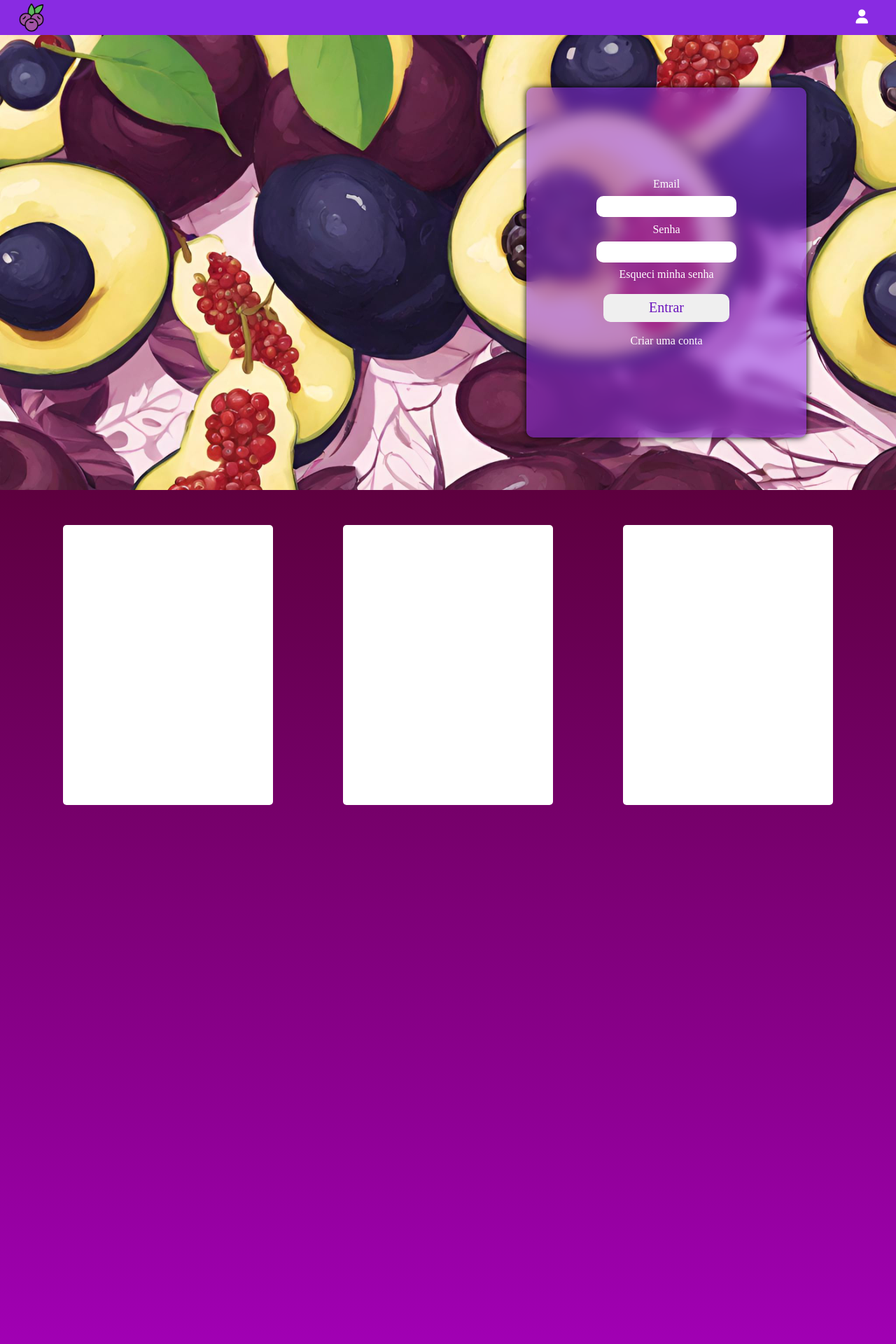
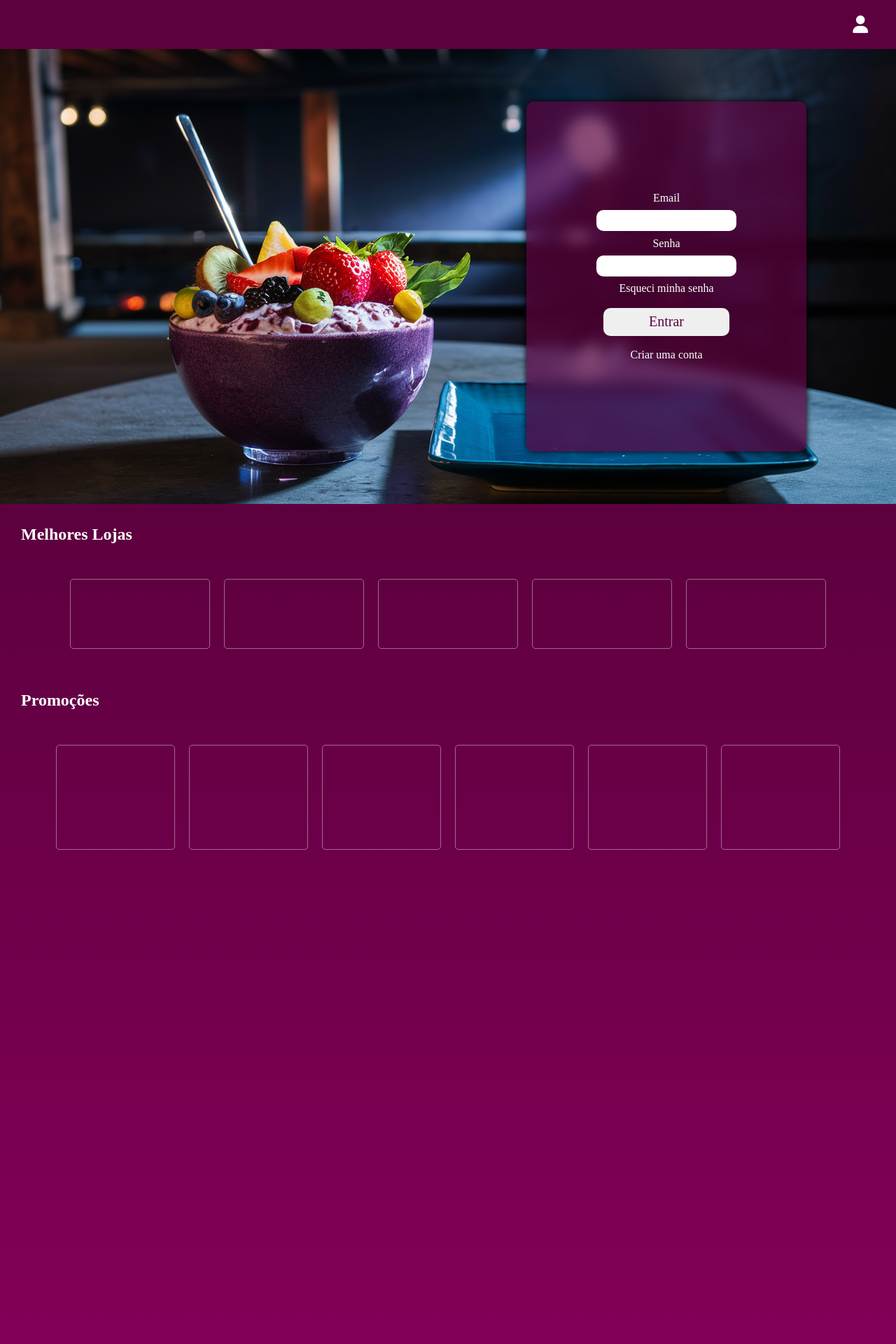
Before and after one commit to Guilherme0112/Loja-Acai, a PHP site: page / in a window 1280 px wide. Shown: the top 1920 px of the page at 70% size. Run offline with PHP 8.4, Linux system fonts and the light colour scheme; some web fonts are replaced.

Commit message:
Add files via upload
- Nova interface da tela principal

```diff
--- a/Açaí/index.html
+++ b/Açaí/index.html
@@ -15,10 +15,7 @@
 
     <header>
         <a href="./login/login.html">
-            <i class="fa-solid fa-user" id='user'></i>
-        </a>
-        <a href="">
-            <img src="./photos/icone.ico" alt="">
+            <i class="fa-solid fa-user" id='user' title="Login"></i>
         </a>
     </header>
 
@@ -37,8 +34,20 @@
             </div>
         </div>
     </main>
-    <section id="promo">
-        <section>
+    <section id="best-stores-and-promotions">
+        <section id="best-stores">
+            <h2>Melhores Lojas</h2>
+            <div></div>
+            <div></div>
+            <div></div>
+            <div></div>
+            <div></div>
+        </section>
+        <section id="best-promotion">
+            <h2>Promoções</h2>
+            <div></div>
+            <div></div>
+            <div></div>
             <div></div>
             <div></div>
             <div></div>
@@ -46,12 +55,14 @@
     </section>
     <footer>
         <div id="opcoes">
-            <a href="" id = 'footer_qs'><b>Quem somos?</b></a>
-            <a href="" id = 'footer_suporte'><b>Suporte</b></a>
-            <a href="" id = 'footer_wpp'><b>WhatsApp</b></a>
-            <a href="" id = 'footer_instagram'><b>Instagram</b></a>
+            <a href="" id = 'footer_qs' style="color: white;"><b>Quem somos?</b></a>
+            <a href="" id = 'footer_suporte' style="color: white;"><b>Suporte</b></a>
+            <a href="" id = 'footer_wpp' style="color: white;"><b>WhatsApp</b></a>
+            <a href="" id = 'footer_instagram' style="color: white;"><b>Instagram</b></a>
         </div>
-        <img src="./photos/icone.ico" id = 'footer_img'>
+        <div id="img-footer">
+            <img src="./photos/icone.ico" id = 'footer_img'>
+        </div>
     </footer>
 </body>
 </html>
--- a/Açaí/style.css
+++ b/Açaí/style.css
@@ -6,69 +6,39 @@
     font-family: "Tilt Neon";
     box-sizing: border-box;
 }
-body{
 
-    height: 100vh;
+/* Top from the screen */
+header{
+
+    background-color: rgb(93, 0, 62);
+    height: 70px;
     width: 100%;
 
 }
-
-/* Topo da tela */
-
-header{
-
-    height: 50px;
-    width: 100%;
-    background-color: rgb(137, 43, 226);
-    font-size: 20px;
-    box-shadow: 0px 0px 10px black;
-}
-main div a {
-
-    color: white;
-    text-decoration: none;
-}
-main div a:hover{
-
-    text-decoration: underline;
-}
-img{
-
-    height: 50px;
-    width: 50px;
-    margin-left: 20px;
-}
 #user{
-
     position: absolute;
     right: 40px;
-    top: 14px;
+    top: 23px;
+    font-size: 25px;
     cursor: pointer;
     color: white;
+
 }
 #user:hover{
 
     transform: scale(1.1);
     transition: 0.5s;
 }
-#ico{
 
-    position: absolute;
-    height: 100%;
-    width: 55px;
-    background-size: cover;
-    left: 3%;
-
-}
-
-/* Página Principal */
+/* Primary part from the page, box from the login and background 1 */
 
 #main-page{
 
     width: 100%;
     height: 650px;
-    background: url('./photos/img_3.png');
+    background: url('./photos/photo-1-main-page.png');
     background-size: cover;
+    background-position-x: left;
     display: flex;
     align-items: center;
     justify-content: end;
@@ -78,7 +48,7 @@ img{
 
     height: 500px;
     width: 400px;
-    background-color: rgba(137, 43, 226, 0.521);
+    background-color: rgb(93, 0, 62, 0.7);
     backdrop-filter: blur(10px);
     box-shadow: 0px 0px 10px black;
     border-radius: 10px;
@@ -120,54 +90,115 @@ img{
     border-radius: 10px;
     cursor: pointer;
     font-size: 20px;
-    color: rgba(95, 0, 184, 0.918);
+    color: rgb(93, 0, 62);
 
 }
 #button-login:hover{
 
-    background-color: rgba(106, 0, 206, 0.918);
+    background-color: rgb(93, 0, 62, 0);
     color: white;
-    transition: 0.3s;
+    transition: 0.2s;
+    border: 1px solid white;
+}
+#button-login:active{
+    background-color: white;
+    color: rgb(93, 0, 62);
+}
+main div a {
+
+    color: white;
+    text-decoration: none;
+}
+main div a:hover{
+
+    text-decoration: underline;
 }
 
-/* Promoções */
+/* Part of the promotions e best stores */
 
-#promo{
+/* The Best stores */
+
+#best-stores-and-promotions{
 
     width: 100%;
     height: 2000px;
-    background: linear-gradient(to bottom, rgb(93, 0, 62), rgb(204, 0, 255) );
+    background: linear-gradient(to bottom, rgb(93, 0, 62), rgb(156, 0, 104) );
 
 }
-section section{
+section #best-stores h2{
+
+    width: 100%;
+    margin-top: 30px;
+    margin-left: 30px;
+}
+#best-stores{
 
     display: flex;
     justify-content: center;
     align-items: center;
     flex-wrap: wrap;
+    color: white;
+
 }
-section section div{
+section #best-stores div{
 
-    height: 400px;
-    width: 300px;
-    background-color: white;
-    margin: 50px;
+    height: 100px;
+    width: 200px;
+    border: 1px solid rgba(255, 255, 255, 0.4);
+    margin: 50px 10px 50px 10px;
+    float: left;
+    border-radius: 5px;
+    cursor: pointer;
+}
+section #best-stores div:hover{
+
+    border: 1px solid rgba(255, 255, 255);
+    transition: 0.5s;
+}
+
+/* The best promotions */
+
+#best-promotion{
+
+   display: flex;
+   justify-content: center;
+   align-items: center;
+   flex-wrap: wrap;
+}
+section #best-promotion h2{
+
+    width: 100%;
+    margin-left: 30px;
+    margin-top: 10px;
+    color: white;
+
+}
+section #best-promotion div{
+
+    height: 150px;
+    width: 170px;
+    border: 1px solid rgba(255, 255, 255, 0.4);
+    margin: 50px 10px 50px 10px;
     float: left;
     border-radius: 5px;
     cursor: pointer;
 }
 
-/* Rodapé */
+/* footer of page */
 
 footer{
 
     padding: 10px 10px 10px 10px;
     width: 100%;
     height: 130px;
-    background-color: rgb(204, 0, 255);
+    background-color: rgb(156, 0, 104);
     display: grid;
     box-shadow: 0px 0px 10px black;
 
+}
+footer div a{
+
+    text-decoration: none;
 }
 #opcoes{
 
```
Also changed, not shown: other parts of Açaí/style.css (+19 -53 lines), Açaí/photos/photo-1-main-page.png (added).
